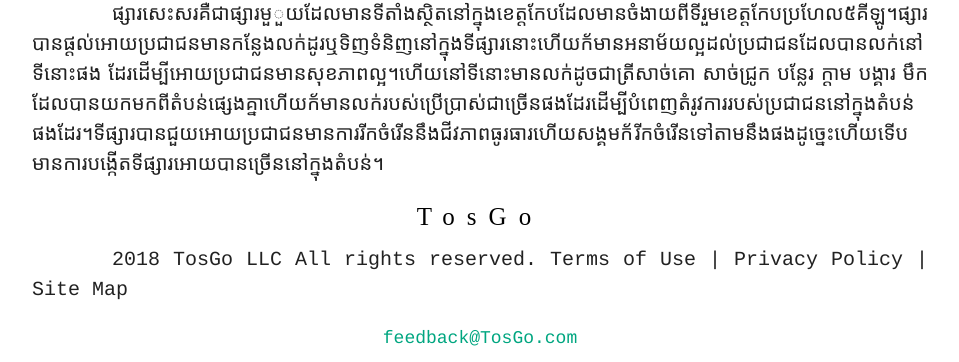
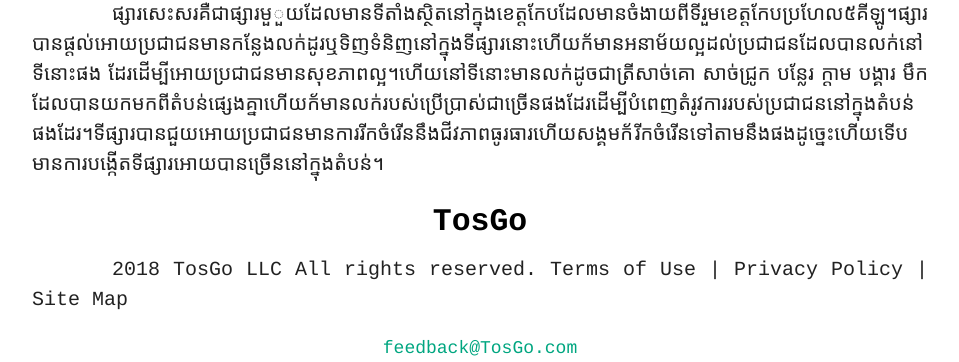
Before and after one commit to SovannaraPov/Materialiaze-Sample-Project, a plain HTML site: page Kep.html in a window 1280 px wide. Shown: the part 3584-3946 px from the top of the page, without its empty margins (160-1119 px from the left). Drawn offline with Linux system fonts and the light colour scheme.

Commit message:
My updated

```diff
--- a/css/home.css
+++ b/css/home.css
@@ -100,9 +100,8 @@
 
 .foot_logo {
   font-family: Courier;
-  font-size: 25px;
-  letter-spacing: 12px;
-  font-family: Bold;
+  font-size: 2.1rem;
+  font-weight: bold;
 }
 
 .feed_back {
```
